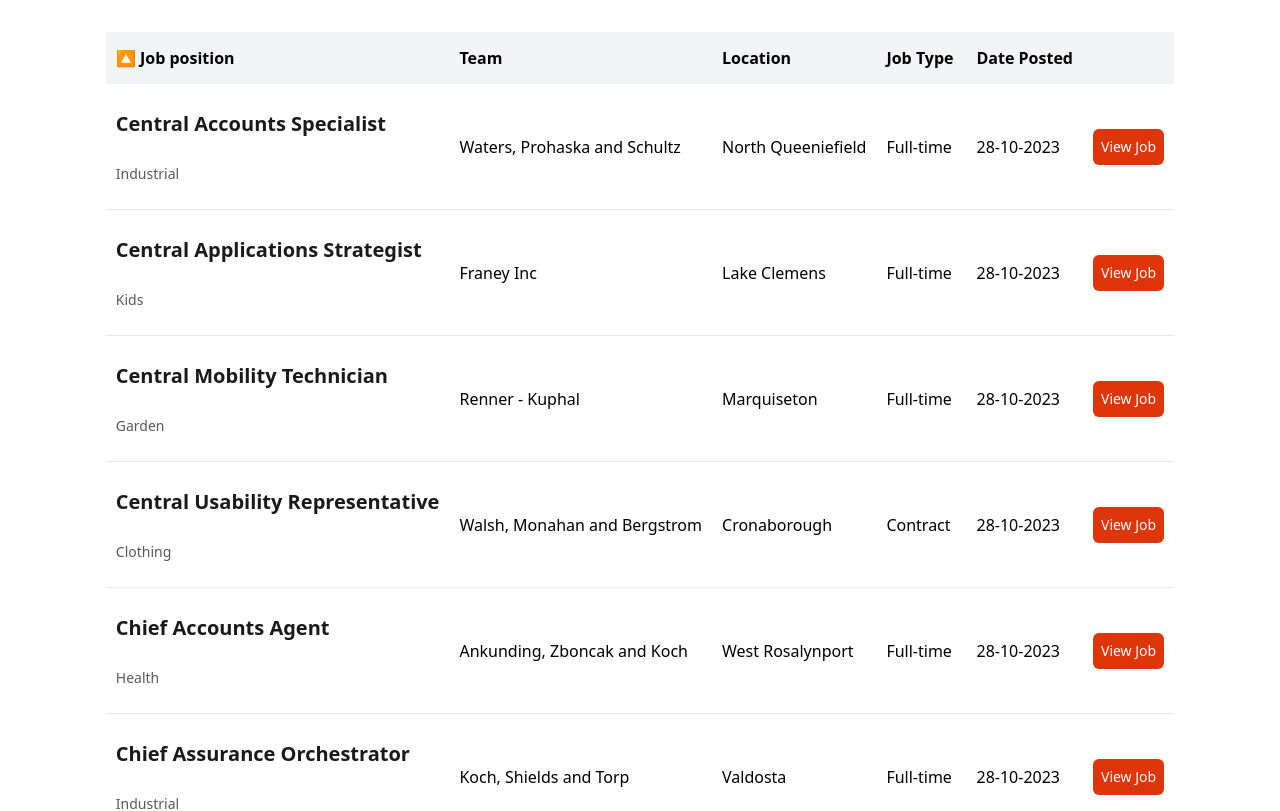
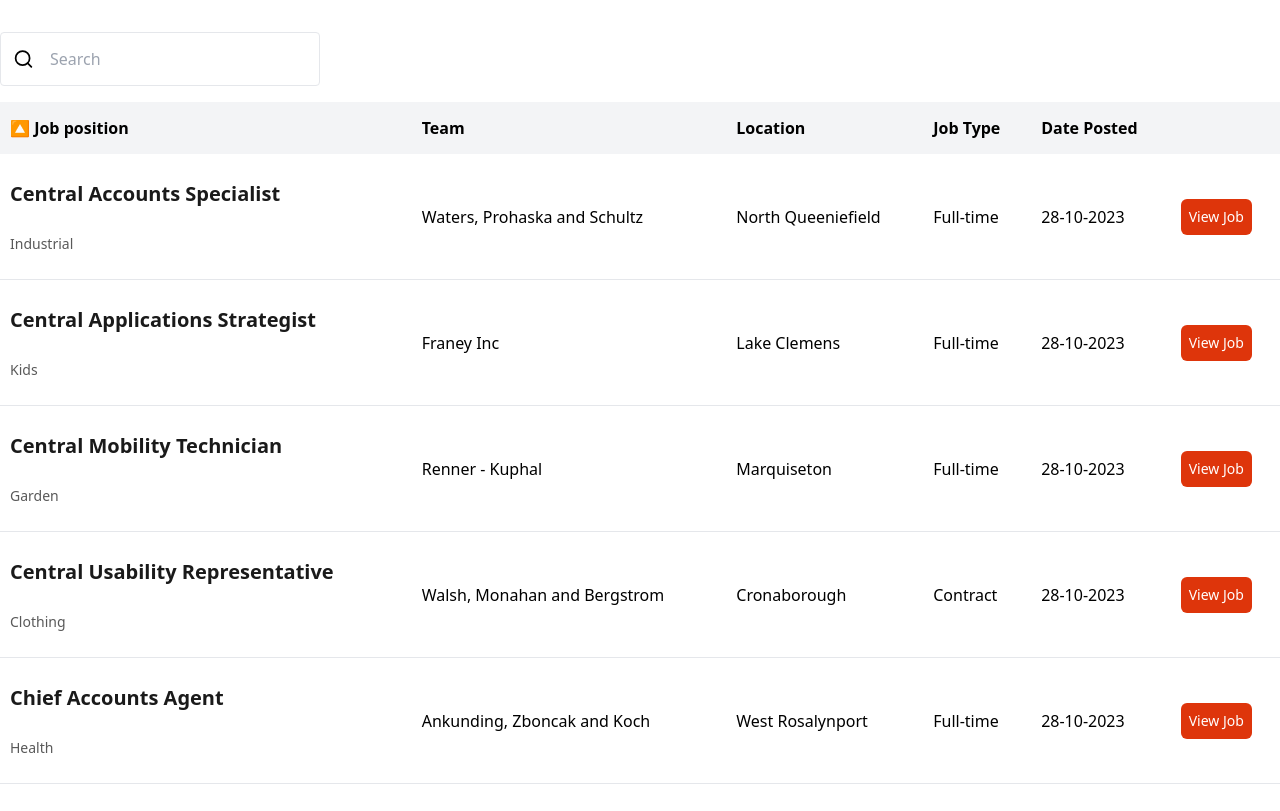
Before and after one commit to Armadillidiid/tanstack-table-v8-demo, a React (Vite) app: page / in a window 1280 px wide. Shown: the top 811 px of the page. Built offline with nearby package versions, Linux system fonts and the light colour scheme.

Commit message:
feat: add filtering, refactor template layout

```diff
--- a/src/App.tsx
+++ b/src/App.tsx
@@ -1,17 +1,36 @@
 import useJobs from "./hooks/useJobs";
-import { Table } from "./components/Table";
+import Table from "./components/Table";
 import { columns } from "./data/columns";
+import { useState } from "react";
 
 function App() {
   const query = useJobs();
+  const [globalFilter, setGlobalFilter] = useState("");
+
+  const handleFilter = (value: string | number) => {
+    setGlobalFilter(String(value));
+  };
+
   return (
-    <div className="my-8">
+    <div className="my-8 container mx-auto">
       {!query.isPending && !query.isError && (
-        <Table
-          data={query.data?.results}
-          columns={columns}
-          defaultSortingState={[{ id: "position", desc: false }]}
-        />
+        <div className="flex flex-col gap-4">
+          <Table
+            data={query.data?.results}
+            columns={columns}
+            defaultSortingState={[{ id: "position", desc: false }]}
+            globalFilter={{
+              value: globalFilter,
+              dispatch: setGlobalFilter,
+            }}
+          >
+            <Table.Filter
+              value={globalFilter}
+              onChange={handleFilter}
+              placeholder="Search"
+            />
+          </Table>
+        </div>
       )}
     </div>
   );
--- /dev/null
+++ b/src/components/Table/Filter/index.tsx
@@ -0,0 +1,42 @@
+import { useState, useEffect, ComponentProps } from "react";
+
+type FilterProps = {
+  value: string | number;
+  onChange: (value: string | number) => void;
+  debounce?: number;
+} & Omit<ComponentProps<"input">, "value" | "onChange">;
+
+const Filter = ({
+  value: initialValue,
+  onChange,
+  debounce = 500,
+  ...props
+}: FilterProps) => {
+  const [debouncedValue, setDebouncedValue] = useState(initialValue);
+
+  useEffect(() => {
+    setDebouncedValue(initialValue);
+  }, [initialValue]);
+
+  useEffect(() => {
+    const timeout = setTimeout(() => {
+      onChange(debouncedValue);
+    }, debounce);
+
+    return () => clearTimeout(timeout);
+  }, [debouncedValue]);
+
+  return (
+    <div className="flex w-80 items-center gap-4 rounded border px-3 py-3.5">
+      <svg xmlns="http://www.w3.org/2000/svg" width="24" height="24" viewBox="0 0 24 24" fill="none" stroke="currentColor" stroke-width="2" stroke-linecap="round" stroke-linejoin="round" > <circle cx="11" cy="11" r="8" /> <path d="m21 21-4.3-4.3" /></svg>
+      <input
+        {...props}
+        className="w-full border-0 p-0 ring-0 focus:outline-none focus:ring-0"
+        value={debouncedValue}
+        onChange={(e) => setDebouncedValue(e.target.value)}
+      />
+    </div>
+  );
+};
+
+export default Filter;
--- a/src/components/Table/index.module.css
+++ b/src/components/Table/index.module.css
@@ -1,7 +1,3 @@
-.table {
-  @apply mx-auto;
-}
-
 .tableHead {
   @apply bg-gray-100 px-2.5 py-[14px] text-left 2xl:px-3 2xl:py-4;
 }
--- a/src/components/Table/index.tsx
+++ b/src/components/Table/index.tsx
@@ -1,30 +1,51 @@
-import { useState } from "react";
+import { useState, useMemo } from "react";
 import {
   ColumnDef,
   SortingState,
+  PaginationState,
   flexRender,
   getCoreRowModel,
   getPaginationRowModel,
   getSortedRowModel,
+  getFilteredRowModel,
   useReactTable,
+  ColumnSort,
 } from "@tanstack/react-table";
 import styles from "./index.module.css";
 import Pagination from "./Pagination";
+import Filter from "./Filter";
 
 type TableProps<TData> = {
   // eslint-disable-next-line @typescript-eslint/no-explicit-any
   columns: ColumnDef<TData, any>[];
   data: TData[];
-  defaultSortingState?: { id: string; desc: boolean }[];
+  defaultPaginationState?: PaginationState;
+  defaultSortingState?: ColumnSort[];
+  globalFilter?: {
+    value: string;
+    dispatch: (value: string) => void;
+  };
+  children?: React.ReactNode;
 };
 
-export const Table = <TData,>({
+const Table = <TData,>({
   columns,
   data,
+  defaultPaginationState,
   defaultSortingState,
+  globalFilter,
+  children,
 }: TableProps<TData>) => {
   const [sorting, setSorting] = useState<SortingState>(
-    defaultSortingState ?? [],
+    defaultSortingState ?? [{ id: "", desc: false }],
+  );
+
+  const pagination = useMemo<PaginationState>(
+    () => ({
+      pageIndex: defaultPaginationState?.pageIndex ?? 0,
+      pageSize: defaultPaginationState?.pageSize ?? 10,
+    }),
+    [],
   );
 
   const table = useReactTable({
@@ -32,16 +53,23 @@ export const Table = <TData,>({
     columns,
     state: {
       sorting,
+      pagination,
+      globalFilter: globalFilter?.value,
     },
     onSortingChange: setSorting,
+    onGlobalFilterChange: globalFilter?.dispatch,
     getCoreRowModel: getCoreRowModel(),
     getPaginationRowModel: getPaginationRowModel(),
     getSortedRowModel: getSortedRowModel(),
+    getFilteredRowModel: getFilteredRowModel(),
   });
 
   return (
-    <div className="flex flex-col gap-8">
-      <table className={styles.table}>
+    <>
+      {/* SEARCH INPUT */}
+      {children}
+
+      <table>
         <thead>
           {table.getHeaderGroups().map((headerGroup) => (
             <tr key={headerGroup.id}>
@@ -81,6 +109,10 @@ export const Table = <TData,>({
           <Pagination.Goto table={table} options={[10, 20, 30, 40, 50]} />
         </Pagination>
       </div>
-    </div>
+    </>
   );
 };
+
+Table.Filter = Filter;
+
+export default Table;
```
